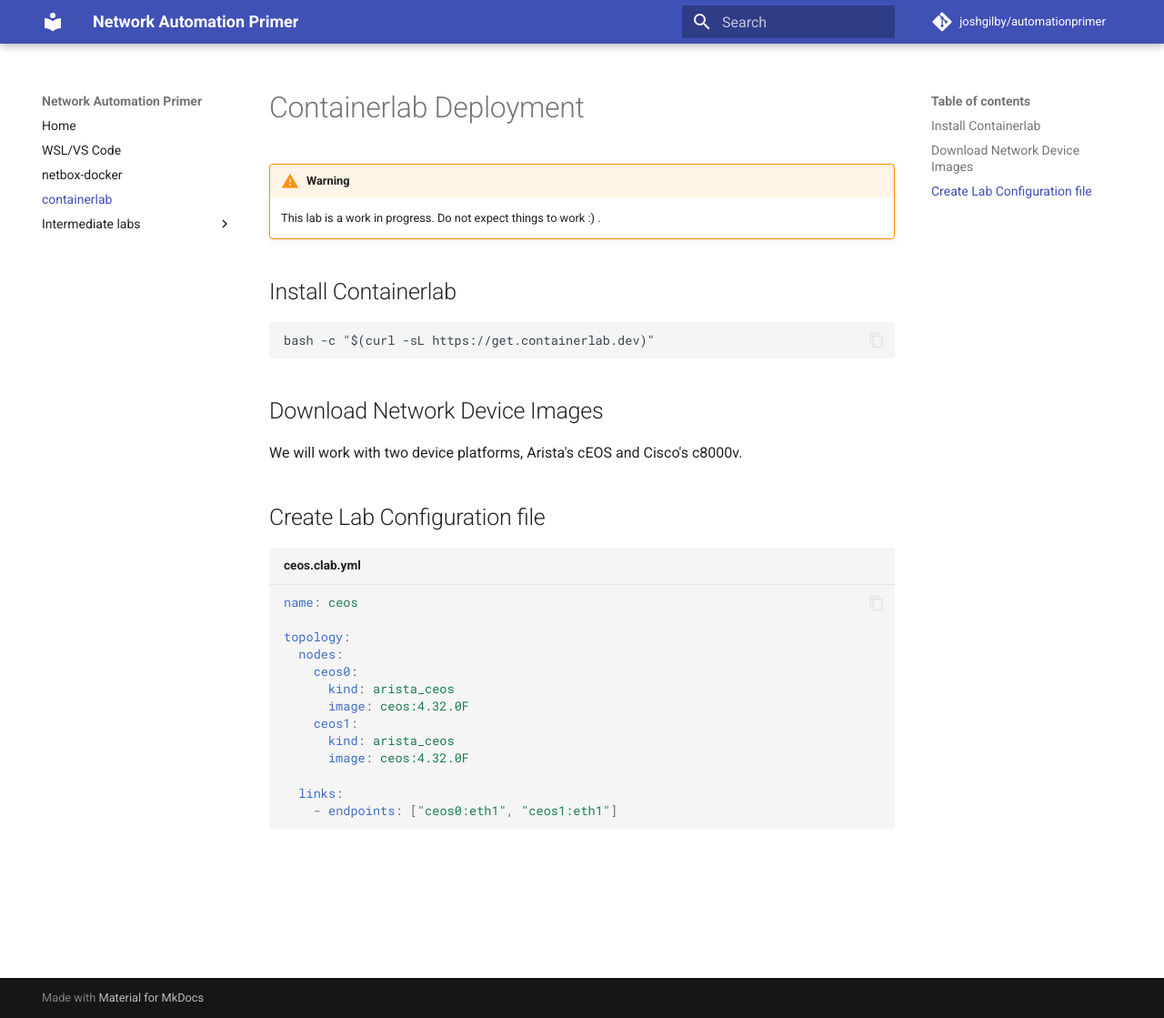
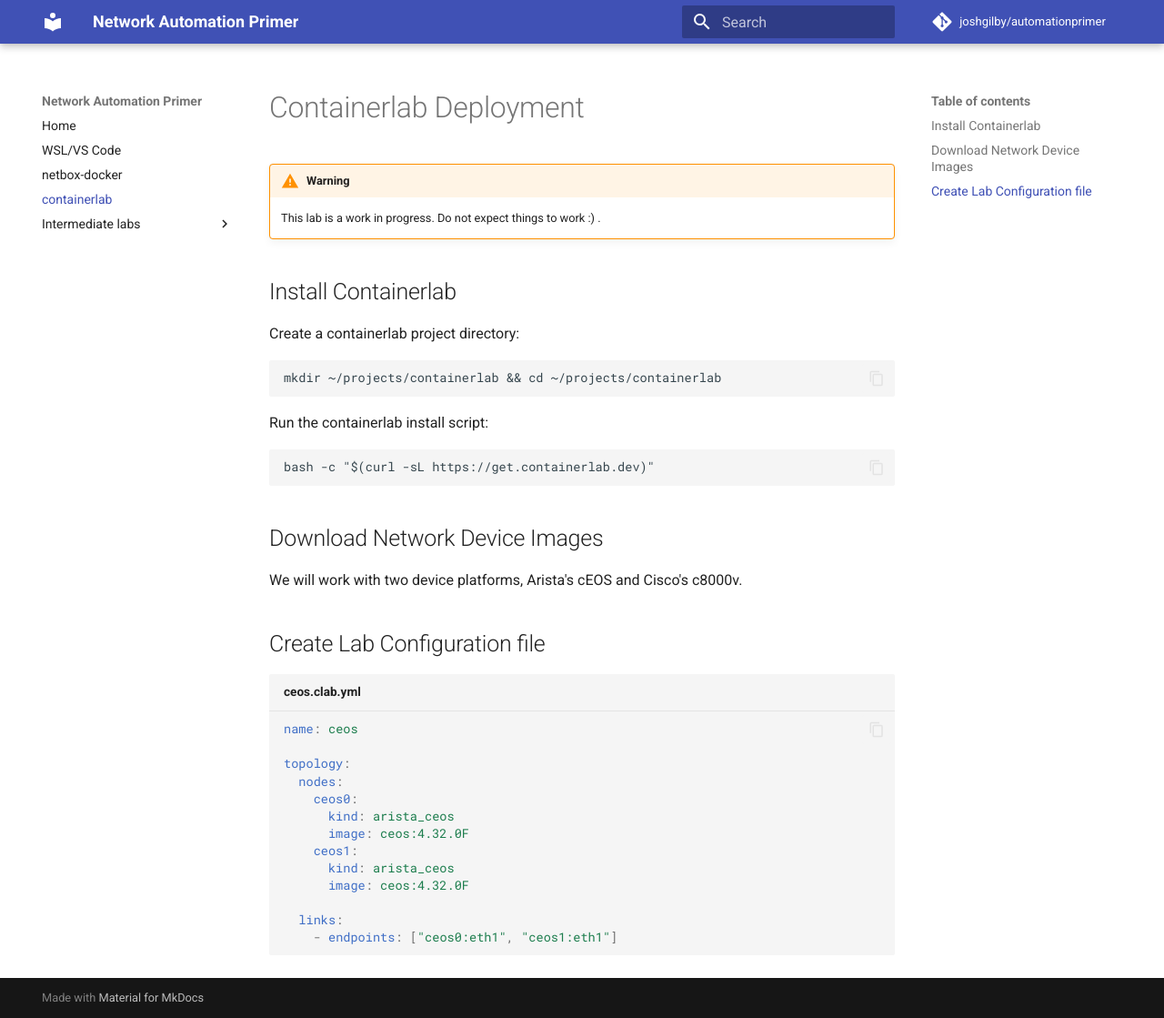
Before and after one commit to joshgilby/automationprimer, an MkDocs documentation site: the page built from docs/containerlab.md, in a window 1280 px wide and 1119 px high. Shown: the whole window at 91% size. Built offline with MkDocs 1.6.1 and Material for MkDocs 9.7.7, drawn with Linux system fonts in a browser that asks for light colours; comment, search, counter and statistics services are not loaded.

Commit message:
containerlab project directory

````diff
--- a/docs/containerlab.md
+++ b/docs/containerlab.md
@@ -5,6 +5,14 @@
     This lab is a work in progress. Do not expect things to work :) .
 
 ## Install Containerlab
+
+Create a containerlab project directory:
+
+```
+mkdir ~/projects/containerlab && cd ~/projects/containerlab
+```
+
+Run the containerlab install script:
 
 ```
 bash -c "$(curl -sL https://get.containerlab.dev)"
````
